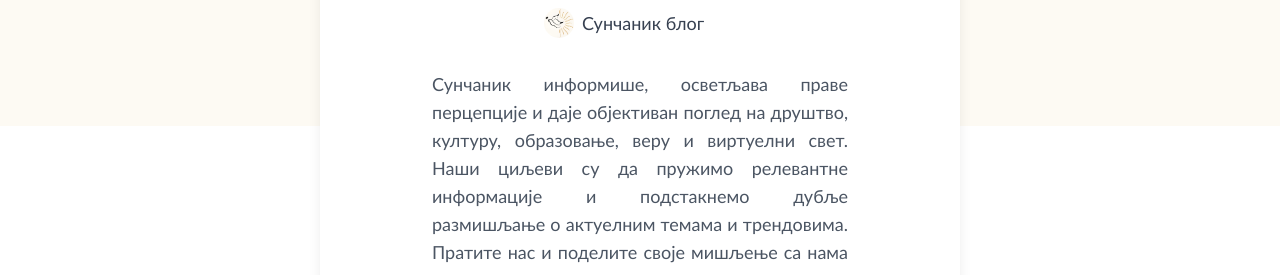
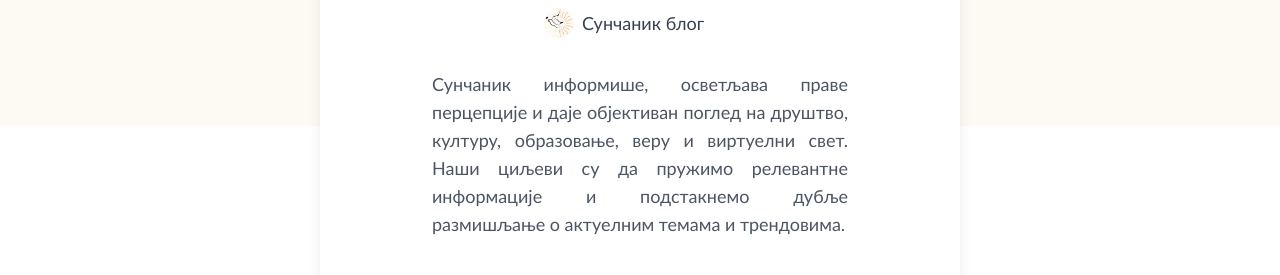
Before and after one commit to komarthebarbarian/suncanik-blog-test, a Next.js app: page /about in a window 1280 px wide. Shown: the part 674-949 px from the top of the page. Built offline with nearby package versions, Linux system fonts and the light colour scheme; no server answers.

Commit message:
20.2.2024.pt3

```diff
--- a/pages/about.js
+++ b/pages/about.js
@@ -33,8 +33,7 @@ const AboutPage = () => {
         Сунчаник информише, осветљава праве перцепције и даје објективан поглед
         на друштво, културу, образовање, веру и виртуелни свет. Наши циљеви су
         да пружимо релевантне информације и подстакнемо дубље размишљање о
-        актуелним темама и трендовима. Пратите нас и поделите своје мишљење са
-        нама у коментарима.
+        актуелним темама и трендовима.
       </p>
       <p className="text-justify text-lg text-gray-600 font-normal px-4 lg:px-20 mb-8">
         Пратите нас и поделите своје мишљење са нама у коментарима.
```
